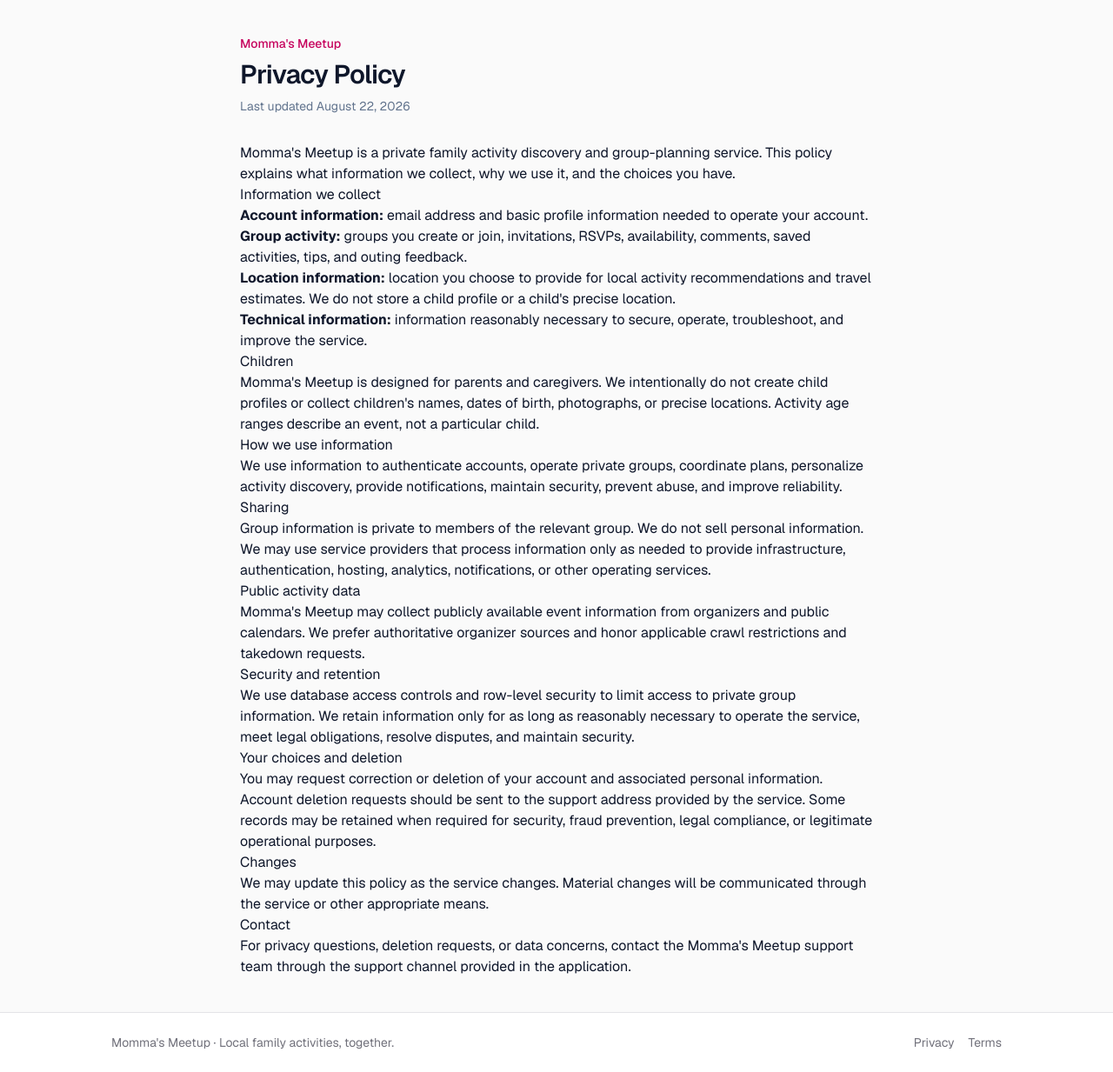
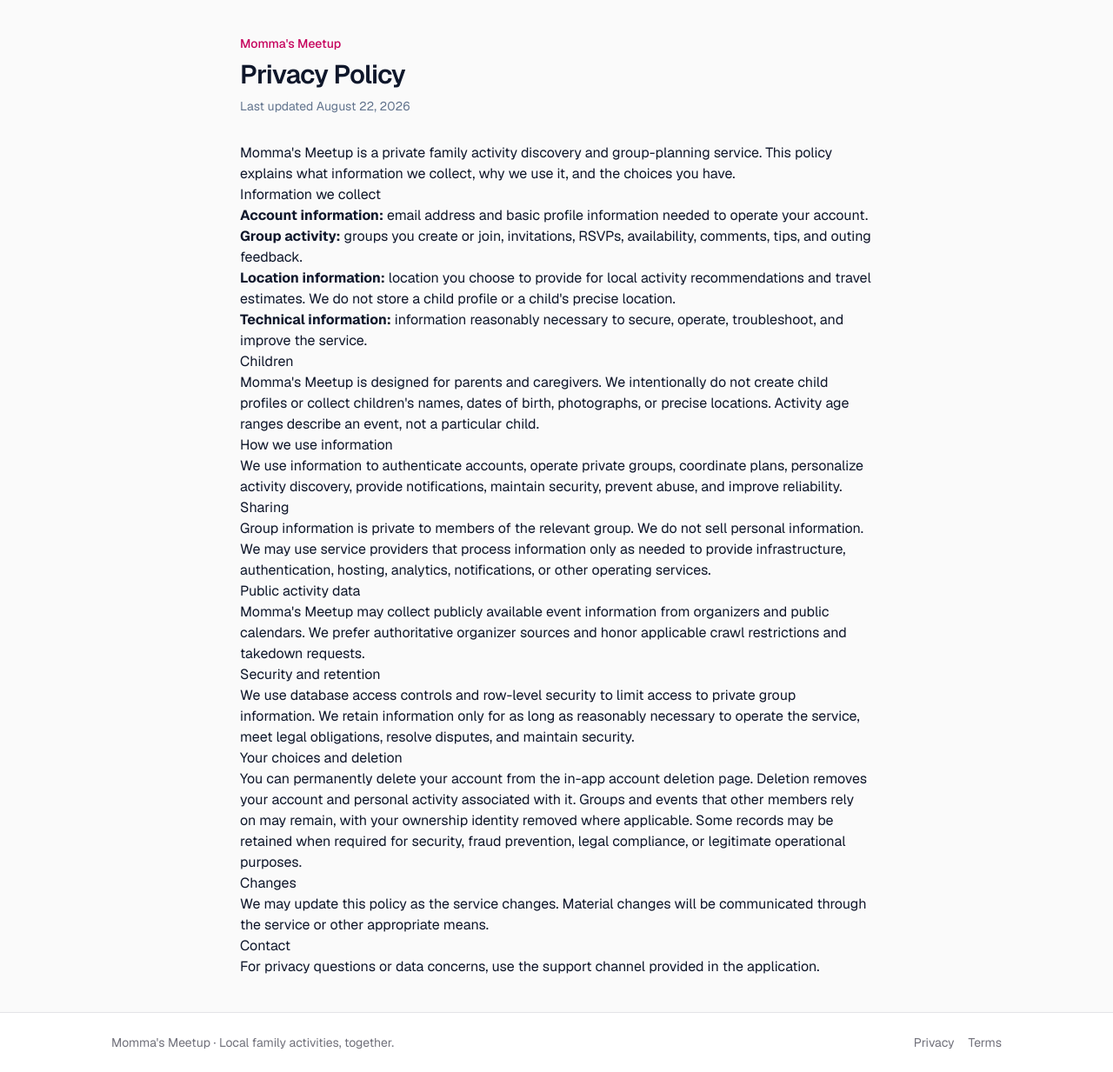
Before and after one commit to chrisSmalling/momma-s-group, a Next.js app: page /privacy in a window 1280 px wide. Shown: the whole page at 87% size. Built offline with nearby package versions, Linux system fonts and the light colour scheme.

Commit message:
Document in-app account deletion

```diff
--- a/src/app/privacy/page.tsx
+++ b/src/app/privacy/page.tsx
@@ -1,4 +1,5 @@
 import type { Metadata } from "next";
+import Link from "next/link";
 
 export const metadata: Metadata = {
   title: "Privacy Policy · Momma's Meetup",
@@ -19,7 +20,7 @@
         <h2>Information we collect</h2>
         <ul>
           <li><strong>Account information:</strong> email address and basic profile information needed to operate your account.</li>
-          <li><strong>Group activity:</strong> groups you create or join, invitations, RSVPs, availability, comments, saved activities, tips, and outing feedback.</li>
+          <li><strong>Group activity:</strong> groups you create or join, invitations, RSVPs, availability, comments, tips, and outing feedback.</li>
           <li><strong>Location information:</strong> location you choose to provide for local activity recommendations and travel estimates. We do not store a child profile or a child&apos;s precise location.</li>
           <li><strong>Technical information:</strong> information reasonably necessary to secure, operate, troubleshoot, and improve the service.</li>
         </ul>
@@ -34,11 +35,11 @@
         <h2>Security and retention</h2>
         <p>We use database access controls and row-level security to limit access to private group information. We retain information only for as long as reasonably necessary to operate the service, meet legal obligations, resolve disputes, and maintain security.</p>
         <h2>Your choices and deletion</h2>
-        <p>You may request correction or deletion of your account and associated personal information. Account deletion requests should be sent to the support address provided by the service. Some records may be retained when required for security, fraud prevention, legal compliance, or legitimate operational purposes.</p>
+        <p>You can permanently delete your account from the <Link href="/account/delete">in-app account deletion page</Link>. Deletion removes your account and personal activity associated with it. Groups and events that other members rely on may remain, with your ownership identity removed where applicable. Some records may be retained when required for security, fraud prevention, legal compliance, or legitimate operational purposes.</p>
         <h2>Changes</h2>
         <p>We may update this policy as the service changes. Material changes will be communicated through the service or other appropriate means.</p>
         <h2>Contact</h2>
-        <p>For privacy questions, deletion requests, or data concerns, contact the Momma&apos;s Meetup support team through the support channel provided in the application.</p>
+        <p>For privacy questions or data concerns, use the support channel provided in the application.</p>
       </div>
     </main>
   );
```
